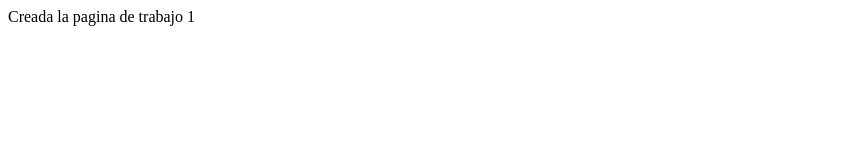
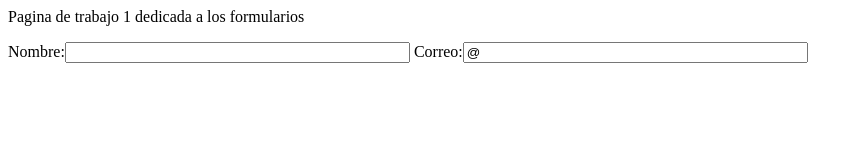
Before and after one commit to skymixes/Skybranch, a plain HTML site: page 1.html in a window 1280 px wide. Shown: the whole page, without its empty margins (0-863 px from the left). Drawn offline with Linux system fonts and the light colour scheme.

Commit message:
Agregado a pagina 1 el formulario

```diff
--- a/1.html
+++ b/1.html
@@ -1,4 +1,8 @@
 
 <body>
-  <p>Creada la pagina de trabajo 1</p>
+  <p>Pagina de trabajo 1 dedicada a los formularios</p>
+  <form name="entrada">
+    Nombre:<input type="text" value=" " name="nombre" size="40" maxlenght="100">
+    Correo:<input type="text" value="@" name="correo" size="40" maxlenght="100">
+  </form>
 </body>
```
